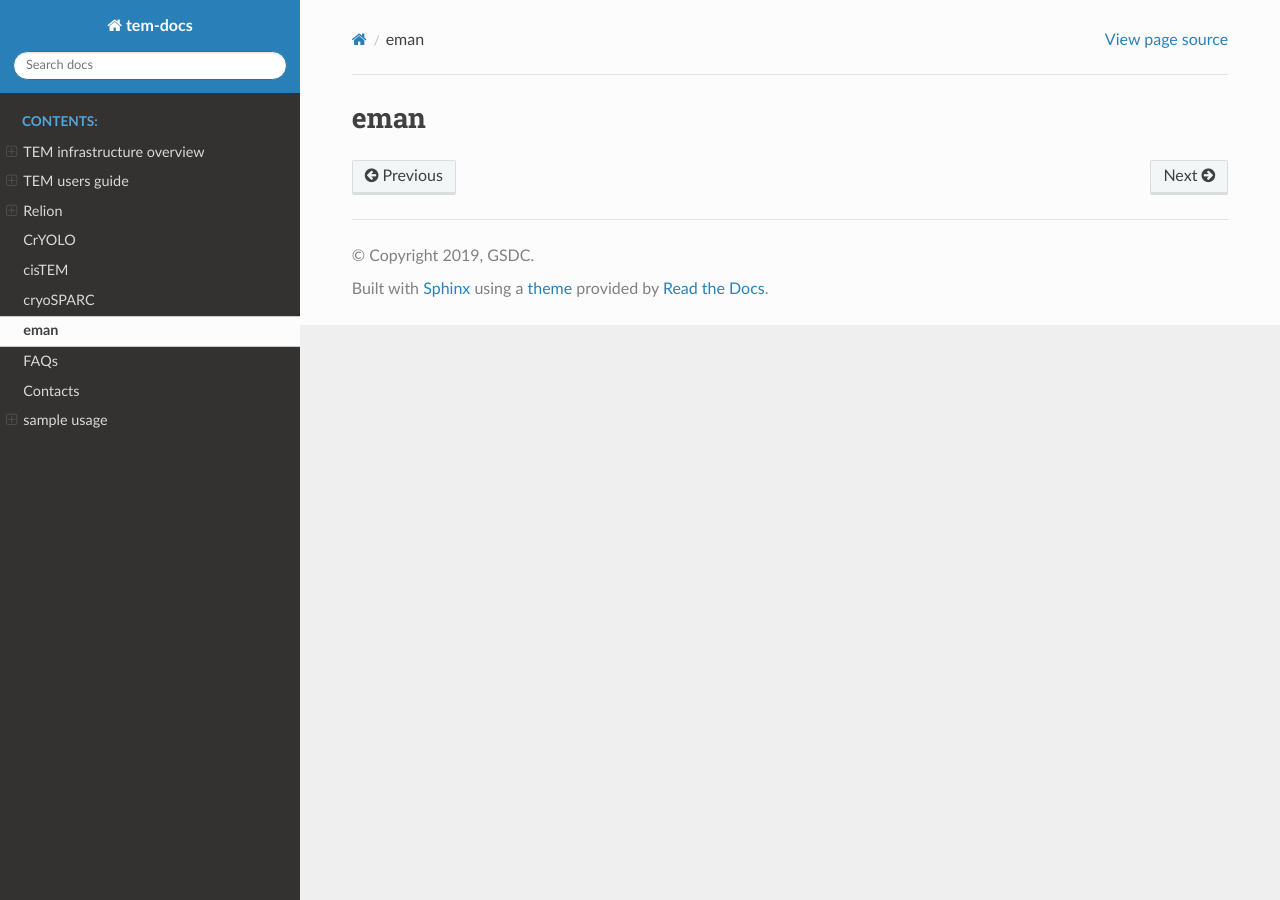
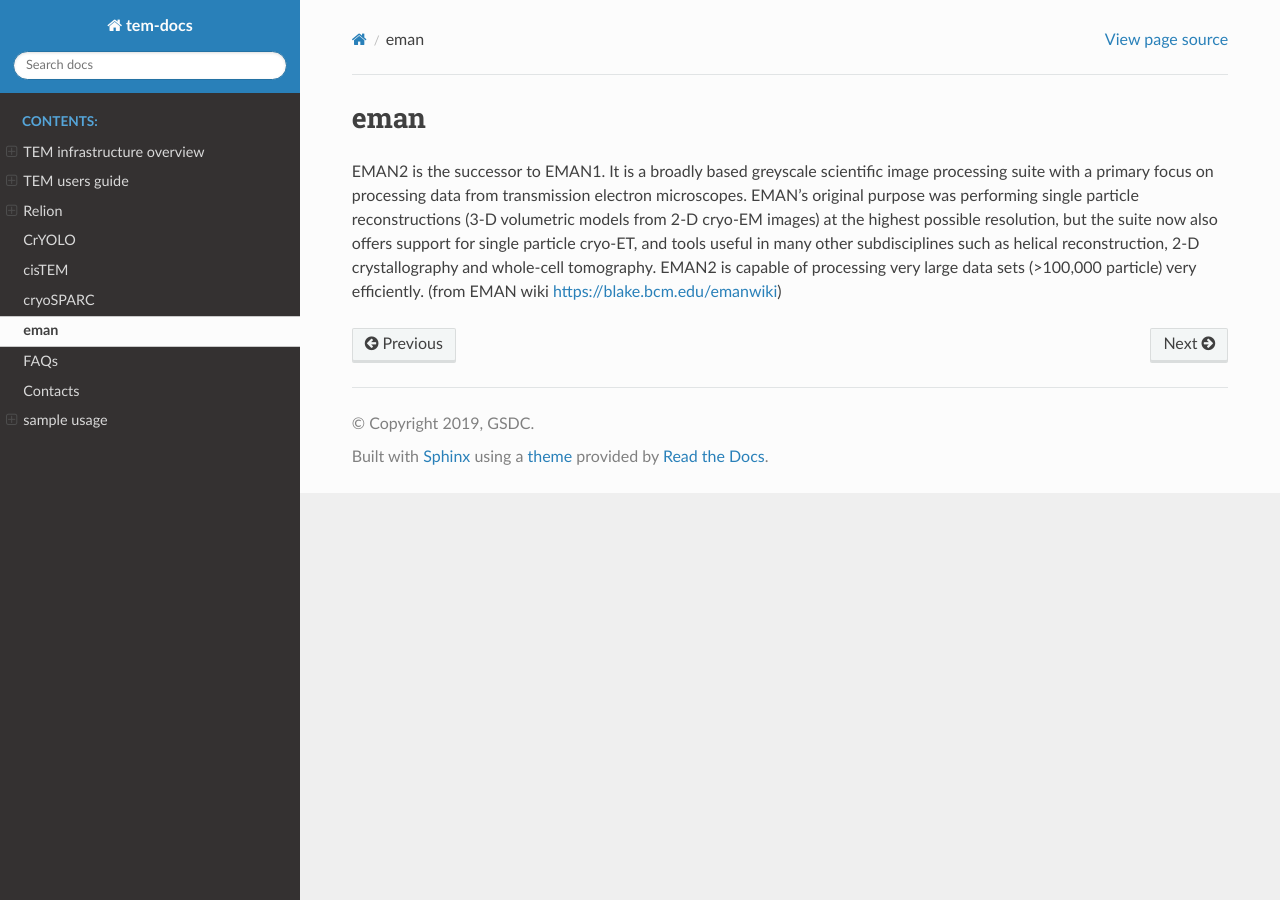
Before and after one commit to junglok/tem-docs, a Sphinx documentation site: the page built from docs/eman.rst, in a window 1280 px wide. Built offline with Sphinx 7.4.7 and the Read the Docs theme 2.0.0, drawn with Linux system fonts in a browser that asks for light colours.

Commit message:
first commit

```diff
--- a/docs/cisTEM.rst
+++ b/docs/cisTEM.rst
@@ -1,3 +1,4 @@
 ******
 cisTEM
 ******
+cisTEM is user-friendly software to process cryo-EM images of macromolecular complexes and obtain high-resolution 3D reconstructions from them. It comprises a number of tools to process image data including movies, micrographs and stacks of single-particle images, implementing a complete “pipeline” of processing steps to obtain high-resolution single-particle reconstructions. (from cisTEM official site https://cistem.org)
--- a/docs/cryoSPARC.rst
+++ b/docs/cryoSPARC.rst
@@ -1,3 +1,4 @@
 *********
 cryoSPARC
 *********
+CryoSPARC is the state-of-the-art platform used globally for obtaining 3D structural information from single particle cryo-EM data. The cryoSPARC platform enables automated, high quality and high-throughput structure discovery of proteins, viruses and molecular complexes for research and drug discovery. (from CryoSPARC offical site https://cryosparc.com)
--- a/docs/eman.rst
+++ b/docs/eman.rst
@@ -1,3 +1,4 @@
 ****
 eman
 ****
+EMAN2 is the successor to EMAN1. It is a broadly based greyscale scientific image processing suite with a primary focus on processing data from transmission electron microscopes. EMAN's original purpose was performing single particle reconstructions (3-D volumetric models from 2-D cryo-EM images) at the highest possible resolution, but the suite now also offers support for single particle cryo-ET, and tools useful in many other subdisciplines such as helical reconstruction, 2-D crystallography and whole-cell tomography. EMAN2 is capable of processing very large data sets (>100,000 particle) very efficiently. (from EMAN wiki https://blake.bcm.edu/emanwiki)
--- a/docs/relion.rst
+++ b/docs/relion.rst
@@ -1,6 +1,8 @@
 ******
 Relion
 ******
+RELION (for REgularised LIkelihood OptimisatioN, pronounce rely-on) is a stand-alone computer program that employs an empirical Bayesian approach to refinement of (multiple) 3D reconstructions or 2D class averages in electron cryo-microscopy (cryo-EM). (from Relion offcial site https://www3.mrc-lmb.cam.ac.uk/relion/index.php?title=Main_Page)
+
 
 Executing Relion GUI tools
 ==========================
```
